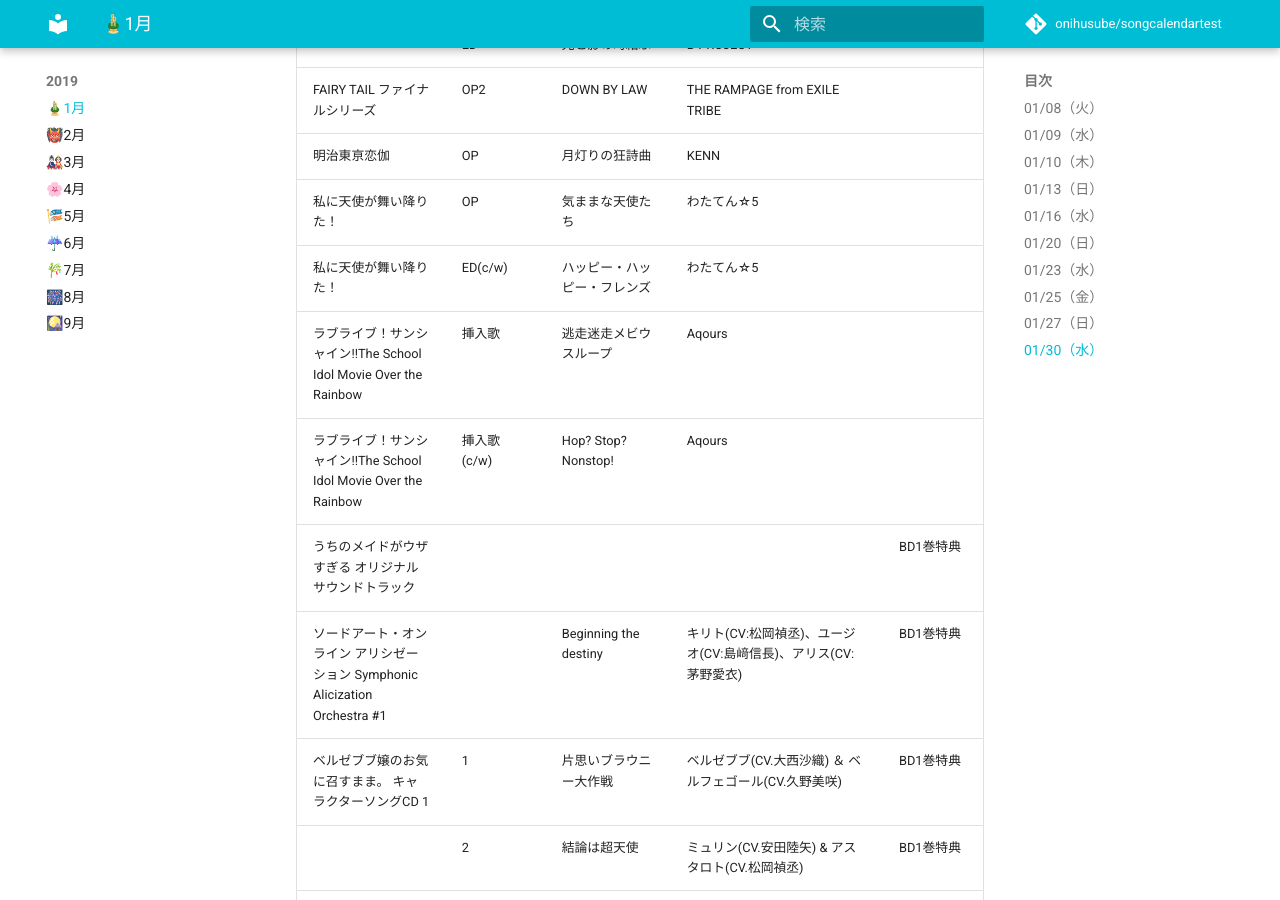
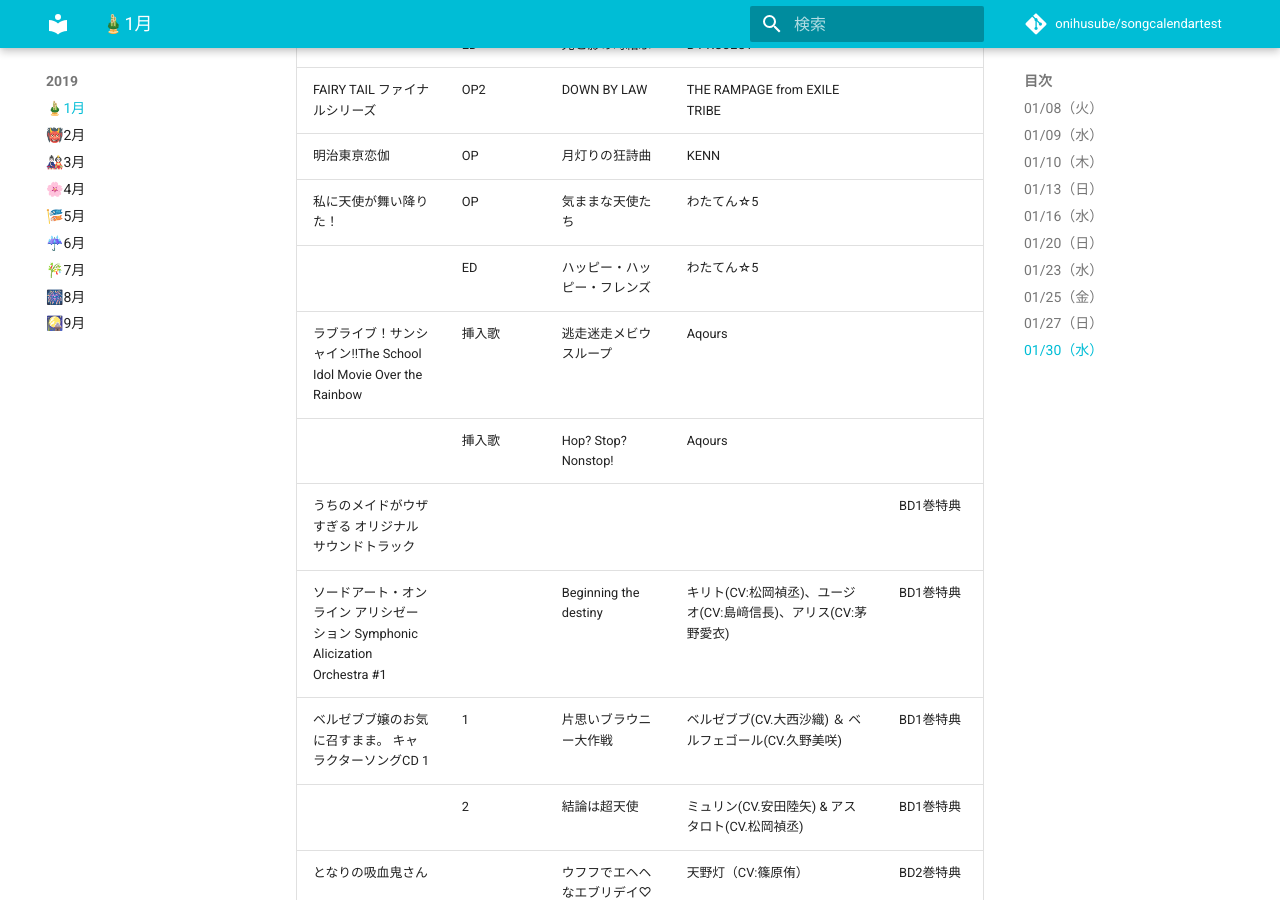
Before and after one commit to onihusube/songcalendartest, an MkDocs documentation site: the page built from docs/2019/1月分.md, in a window 1280 px wide and 900 px high, scrolled down 7196 px. Built offline with MkDocs 1.6.1 and Material for MkDocs 9.7.7, drawn with Linux system fonts in a browser that asks for light colours; comment, search, counter and statistics services are not loaded.

Commit message:
Update 1月分.md

```diff
--- a/docs/2019/1月分.md
+++ b/docs/2019/1月分.md
@@ -114,9 +114,9 @@
 | FAIRY TAIL ファイナルシリーズ                                     | OP2      | DOWN BY LAW                     | THE RAMPAGE from EXILE TRIBE                                                         |        |
 | 明治東亰恋伽                                                   | OP       | 月灯りの狂詩曲                         | KENN                                                                                 |        |
 | 私に天使が舞い降りた！                                              | OP       | 気ままな天使たち                        | わたてん☆5                                                                               |        |
-| 私に天使が舞い降りた！                                              | ED(c/w)  | ハッピー・ハッピー・フレンズ                  | わたてん☆5                                                                               |        |
+|                                            | ED | ハッピー・ハッピー・フレンズ                  | わたてん☆5                                                                               |        |
 | ラブライブ！サンシャイン!!The School Idol Movie Over the Rainbow     | 挿入歌      | 逃走迷走メビウスループ                     | Aqours                                                                               |        |
-| ラブライブ！サンシャイン!!The School Idol Movie Over the Rainbow     | 挿入歌(c/w) | Hop? Stop? Nonstop!             | Aqours                                                                               |        |
+|      | 挿入歌 | Hop? Stop? Nonstop!             | Aqours                                                                               |        |
 | うちのメイドがウザすぎる オリジナルサウンドトラック                               |          |                                 |                                                                                      | BD1巻特典 |
 | ソードアート・オンライン アリシゼーション Symphonic Alicization Orchestra #1 |          | Beginning the destiny           | キリト(CV:松岡禎丞)、ユージオ(CV:島﨑信長)、アリス(CV:茅野愛衣)                                              | BD1巻特典 |
 | ベルゼブブ嬢のお気に召すまま。 キャラクターソングCD 1                            |      1    | 片思いブラウニー大作戦                     | ベルゼブブ(CV.大西沙織) ＆ ベルフェゴール(CV.久野美咲)                                                    | BD1巻特典 |
```
